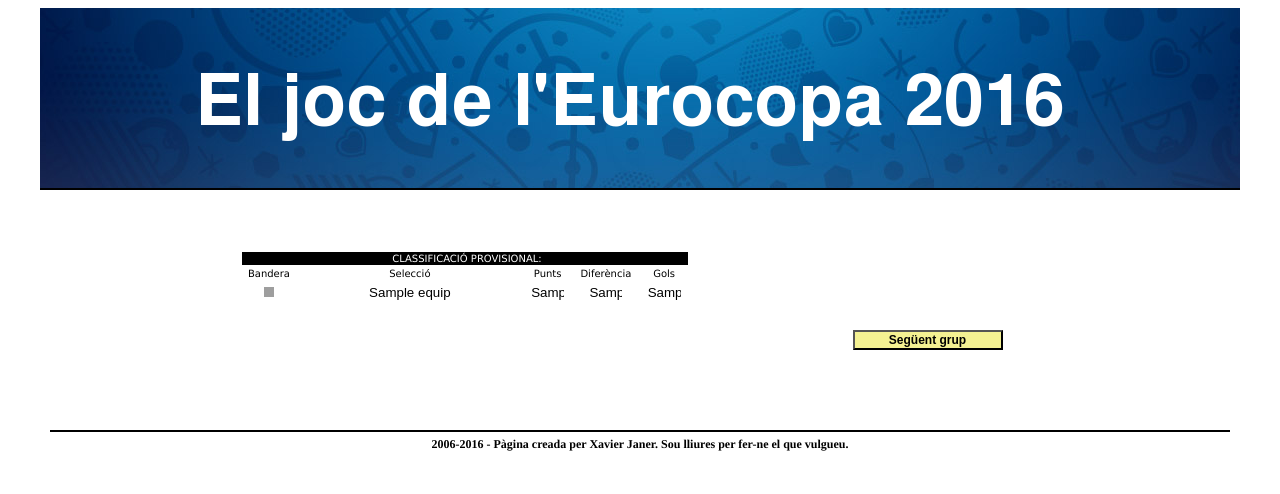
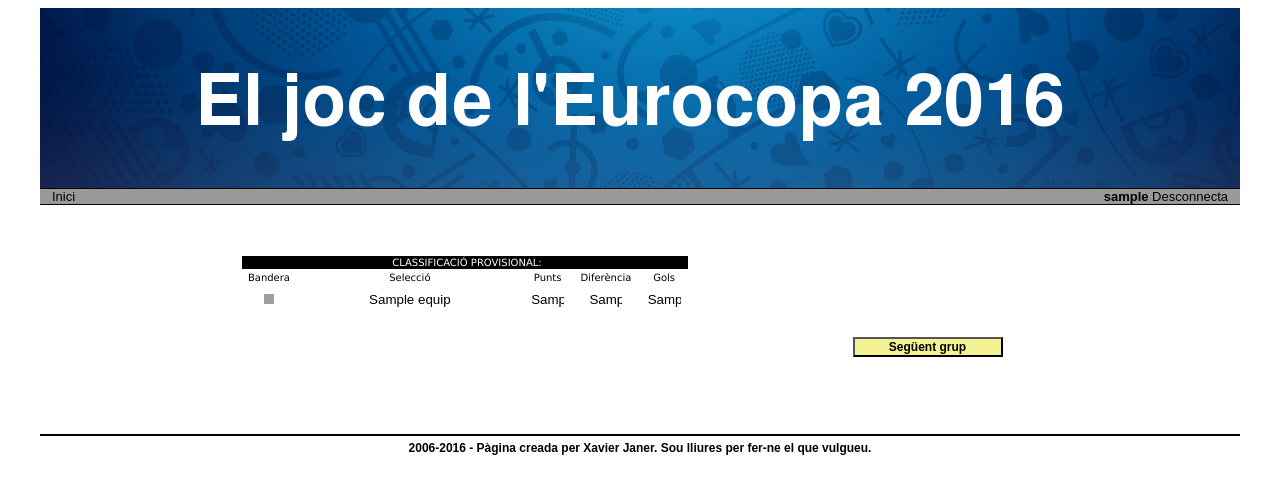
Before and after one commit to xjaner/euro2016, a Django app: template joc/templates/joc/grup.html in a window 1280 px wide. Shown: the top 494 px of the page. Run offline with Django 3.2, Linux system fonts and the light colour scheme; the template is opened without the code that fills it: most values are stand-ins (such as "Sample title", 1, 10 or a date in 2020); parts of the project's set-up code (start-up, migrations or seed data) failed here and were passed over; some libraries are stand-ins or nearby versions; grey boxes are pictures that could not be loaded.

Commit message:
Fent el que puc en temes estètics

```diff
--- a/assets/css/style.css
+++ b/assets/css/style.css
@@ -4,7 +4,8 @@ border-style: none;
 }
 
 BODY{
-font : 12pt Times, Geneva, Helvetica, sans-serif;
+font : 14pt sans-serif;
+/* font : 12pt Times, Geneva, Helvetica, sans-serif; */
 }
 
 #contenidor{
@@ -17,16 +18,19 @@ margin: auto;
 
 #contingut{
 width: 1200px;
-margin-top: 20px;
 background-color: #ffffff;
 text-align: center;
+}
+
+#content{
+margin-top: 5px;
 }
 
 #cap{
 height : 180px;
 width: 1200px;
 text-align: center;
-border-bottom: 2px solid black;
+border-bottom: 1px solid black;
 }
 
 #cul{
@@ -36,8 +40,7 @@ padding-top: 5px;
 font-size: 12px;
 font-weight: bold;
 text-align: center;
-width: 1180px;
-margin-left: 10px;
+width: 1200px;
 border-top: 2px solid black;
 clear:both;
 }
@@ -50,3 +53,55 @@ font-weight: bold;
 background-color: #0366a7;
 width: 100px;
 }
+
+#barres{
+width: 1200px;
+height: 20px;
+font-size: 13px;
+}
+
+#barres a{
+color: black;
+text-align: left;
+text-decoration: none;
+}
+
+#barres a:hover{
+text-shadow:0px 0px 0.4px black;
+}
+
+#barra1{
+float: left;
+padding-left: 1%;
+padding-right: 1%;
+width: 48%;
+border-bottom: 1px solid black;
+background-color: #999;
+text-align: left;
+}
+
+#barra2{
+float: right;
+padding-left: 1%;
+padding-right: 1%;
+width: 48%;
+background-color: #999;
+border-bottom: 1px solid black;
+text-align:right;
+}
+
+#dreta
+{
+text-align: right;
+float:right;
+width: 48%;
+margin-left: 2%;
+}
+
+#esq
+{
+float:left;
+text-align: left;
+width: 48%;
+margin-right: 2%;
+}
--- a/joc/templates/joc/base.html
+++ b/joc/templates/joc/base.html
@@ -15,7 +15,25 @@
     <div id="contenidor">
     <div id="cap"><img src="{% static "img/cap.png" %}"></div>
     <div id="contingut">
+
+    <div id="barres">
+    <div id="barra1">
+    {% block navegacio %}
+    <a href="{% url 'joc:index' %}">Inici</a>
+    {% endblock navegacio %}
+    </div>
+
+    <div id="barra2">
+    <strong>
+    {{ jugador.usuari.username }}
+    </strong>
+    <a href="/logout">Desconnecta</a>
+    </div>
+    </div>
+
+    <div id="content">
     {% block content %}{% endblock content %}
+    </div>
     </div>
     <div id="cul">2006-2016 - Pàgina creada per Xavier Janer. Sou lliures per fer-ne el que vulgueu.</div>
     </div>
```
Also changed, not shown: joc/views/index.py (+10 -1 lines).
